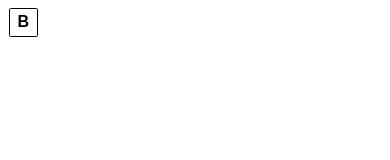
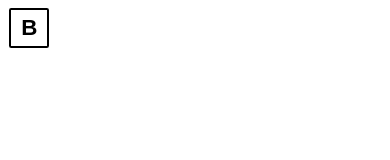
Before and after one commit to HireMeDeveloper/MobileTest, a plain HTML site: page index.html in a window 390 px wide. Drawn offline with Linux system fonts and the light colour scheme.

Commit message:
adding html formatting back in

```diff
--- a/style.css
+++ b/style.css
@@ -1,4 +1,12 @@
+html {
+    font-size: clamp(0.4rem, 2.65vh, 2.5em);
+}
 
+@media screen and (max-width: 600px) {
+    html {
+        font-size: clamp(0.4rem, min(4.75vm, 2.65vh), 2.5em);
+    }
+}
 
 .card-button {
     color: black;
```
